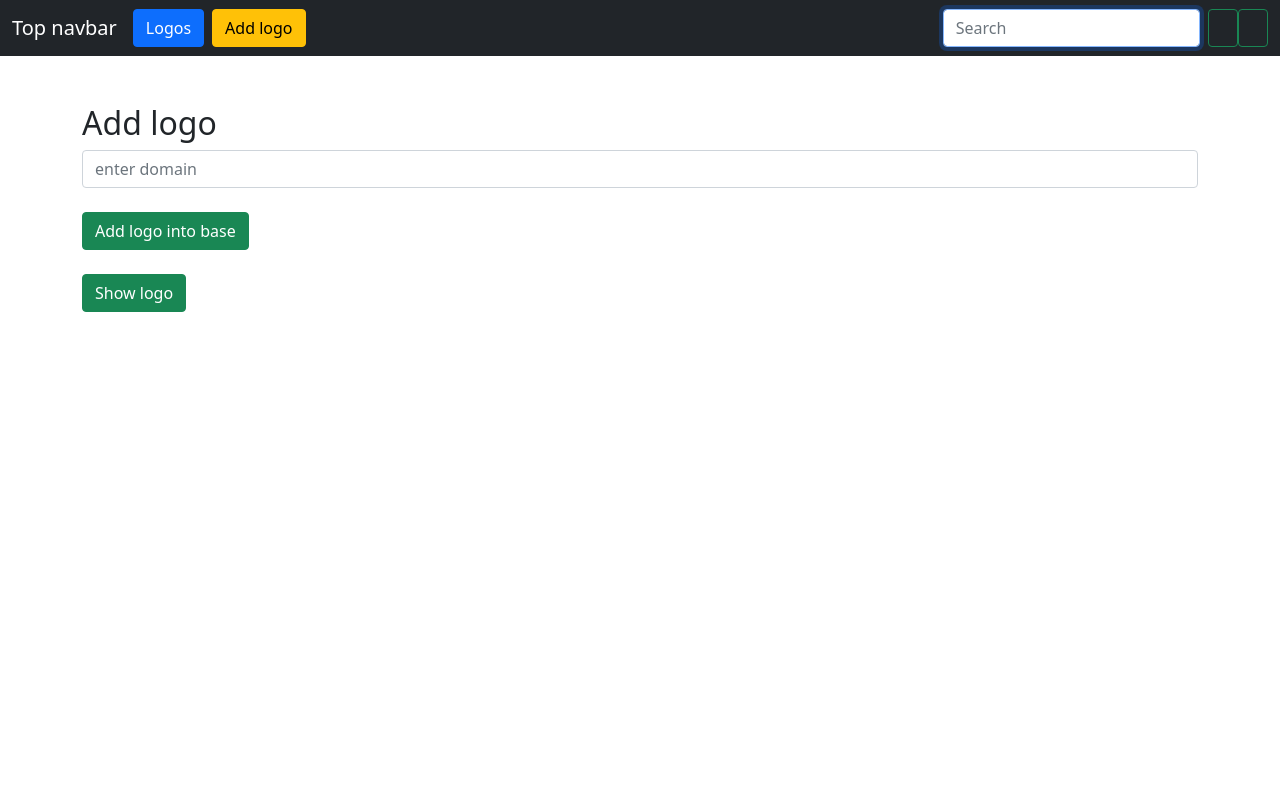
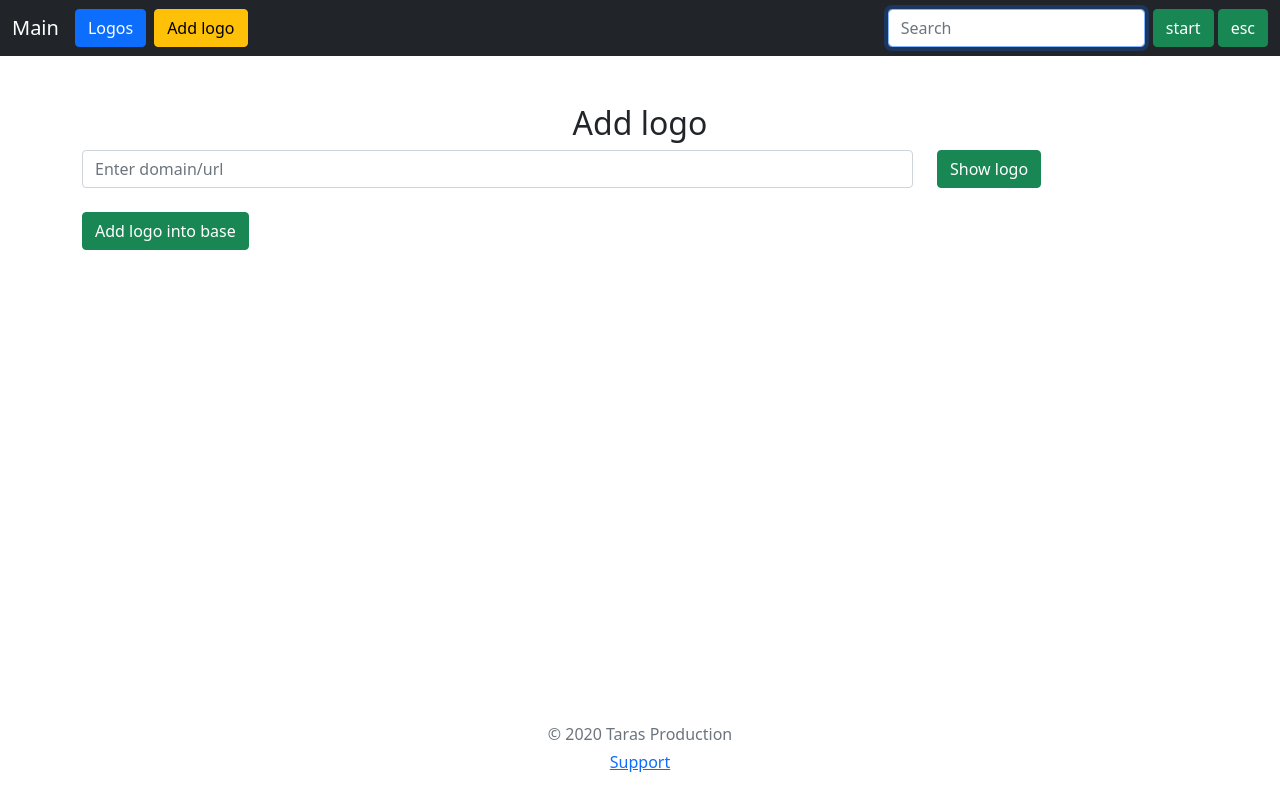
Before and after one commit to PTaras/CRM_flask_js, a Flask app: page /add-logo in a window 1280 px wide. Run offline with Flask 2, Linux system fonts and the light colour scheme; some libraries are stand-ins or nearby versions.

Commit message:
finall version

```diff
--- a/app.py
+++ b/app.py
@@ -6,17 +6,18 @@ import urllib.request
 from tkinter import *
 from tkinter import ttk
 from tkinter import filedialog
+from urllib.parse import urlparse
 
 app = Flask(__name__)
-app.config['SQLALCHEMY_DATABASE_URI'] = 'sqlite:///logos.db'
+app.config['SQLALCHEMY_DATABASE_URI'] = 'sqlite:///logos_all.db'
 app.config['SQLALCHEMY_TRACK_MODIFICATIONS'] = False
 db = SQLAlchemy(app)
 
 
 class Logo(db.Model):
     id = db.Column(db.Integer, primary_key=True)
-    domain = db.Column(db.String(100),  nullable=False, unique=True)
-    logo = db.Column(db.String(300), nullable=False)
+    domain = db.Column(db.String(100), nullable=False, unique=True)
+    logo = db.Column(db.String(300), unique=True, nullable=False)
     date_created = db.Column(db.DateTime, default=datetime.utcnow)
     delete_button = db.Column(db.String(100), nullable=False)
     download_button = db.Column(db.String(100), nullable=False)
@@ -55,10 +56,6 @@ def loop():
     gui.mainloop()
     return doStuff()
 
-@app.route('/')
-def index():
-    return render_template("index.html")
-
 
 @app.route('/logos')
 def logos():
@@ -87,14 +84,24 @@ def download_logo(id):
         urllib.request.urlretrieve("{}".format(save_logo.logo), "{}.png".format(path + "/" + save_logo.domain))
         return redirect('/logos')
     except:
-        return 'Sorry, logo not save. Try, please, again.'
+        return 'Sorry, logo not save. Please, choose path and try, please, again.'
 
 
 @app.route('/add-logo', methods=['POST', 'GET'])
 def add_logo():
     if request.method == 'POST':
         domain = request.form['domain']
-        logo_url = 'https://logo.clearbit.com/{}'.format(domain)
+        logos_all = Logo.query.order_by(Logo.date_created).all()
+        if len(logos_all) > 0:
+            for dom in logos_all:
+                if domain == dom.domain or urlparse(domain).netloc == dom.domain:
+                    return "Logo exist in base!"
+
+        if bool(re.match(r'http.*', domain)) == True:
+            logo_url = 'https://logo.clearbit.com/{}'.format(urlparse(domain).netloc)
+            domain = urlparse(domain).netloc
+        elif bool(re.match(r'http.*', domain)) == False:
+            logo_url = 'https://logo.clearbit.com/{}'.format(domain)
         delete_button = 'Delete'
         download_button = 'Download'
 
--- a/static/js/find.js
+++ b/static/js/find.js
@@ -9,13 +9,13 @@ function FindOnPage(name, status) {
 
 	input = document.getElementById(name).value; //получаем значение из поля в html
 
-	if(input.length<3&&status==true)
+	if(input.length < 3 && status==true)
 	{
-		alert('<h1>Для поиска вы должны ввести три или более символов</h1>');
+		alert('Для поиска вы должны ввести три или более символов');
 		function FindOnPageBack() { document.body.innerHTML = locale_HTML; }
 	}
 
-	if(input.length>=3)
+	if(input.length >= 3)
 	{
 		function FindOnPageGo() {
 
@@ -25,7 +25,7 @@ function FindOnPage(name, status) {
 			result_arr = [];   //в этом массиве будем хранить результат работы (подсветку)
 
 			var warning = true;
-			for(var i=0;i<result.length;i++) {
+			for(var i=0; i<result.length; i++) {
 				if(result[i].match(eval(search))!=null) {
 					warning = false;
 				}
--- a/static/js/index.js
+++ b/static/js/index.js
@@ -1,11 +1,23 @@
 function getLogo() {
-            var getDomain = document.getElementById("domain").value;
-            var show = document.getElementById("imgLogo");
-            imgurl = 'https://logo.clearbit.com/' + getDomain.trim();
-            const modalImg = document.getElementById('myImg');
-            show.style.display = "block";
-            modalImg.src = imgurl;
-            modalImg.alt = getDomain.trim();
+   var getDomain = document.getElementById("domain").value;
+   var show = document.getElementById("imgLogo");
+   var delTrim = getDomain.trim();
+   if (delTrim.match(/http.*/) === null) {
+       const imgurl = 'https://logo.clearbit.com/' + delTrim;
+       const modalImg = document.getElementById('myImg');
+       show.style.display = "block";
+       modalImg.src = imgurl;
+       modalImg.alt = delTrim;
+   } else {
+       const url = new URL(delTrim);
+       const imglURL = url.hostname;
+       const imgurl = 'https://logo.clearbit.com/' + imglURL;
+       const modalImg = document.getElementById('myImg');
+       console.log(imglURL, imgurl)
+       show.style.display = "block";
+       modalImg.src = imgurl;
+       modalImg.alt = imglURL;
+   }
   };
 
  function showLogo() {
--- a/templates/add-logo.html
+++ b/templates/add-logo.html
@@ -7,12 +7,17 @@
 
 {% block body %}
     <div class="container mt-5">
-        <h2>Add logo</h2>
-        <form method="post">
-            <input type="text" name="domain" id="domain" value="" class="form-control" placeholder="enter domain" required><br>
-            <input type="submit" class="btn btn-success" value="Add logo into base">
-        </form><br>
-        <button class="btn btn-success" id='get-logo' tabindex="-1" aria-disabled="true" onClick="getLogo()">Show logo</button>
+        <h2 class="text-center">Add logo</h2>
+        <div class="row">
+            <div class="col-sm-9">
+                <form method="post">
+                    <input type="text" name="domain" id="domain" value="" width="200px" class="form-control" placeholder="Enter domain/url" required><br>
+                    <input type="submit" class="btn btn-success" value="Add logo into base">
+                </form>
+            </div>
+            <br>
+            <div class="col-sm-3"> <button class="btn btn-success" id='get-logo' tabindex="-1" aria-disabled="true" onClick="getLogo()">Show logo</button></div>
+        </div>
     </div>
 <div class="container" id="imgLogo"  onClick="showLogo()">
     <img class="rounded mx-auto d-block" id="myImg" src="" alt="">
--- a/templates/base.html
+++ b/templates/base.html
@@ -8,34 +8,27 @@
     <link href="//maxcdn.bootstrapcdn.com/font-awesome/4.1.0/css/font-awesome.min.css" rel="stylesheet">
     <link href="https://cdn.jsdelivr.net/npm/bootstrap@5.0.0-beta1/dist/css/bootstrap.min.css" rel="stylesheet" integrity="sha384-giJF6kkoqNQ00vy+HMDP7azOuL0xtbfIcaT9wjKHr8RbDVddVHyTfAAsrekwKmP1" crossorigin="anonymous">
     <script src="https://ajax.googleapis.com/ajax/libs/jquery/3.5.1/jquery.min.js"></script>
-
 </head>
 <body>
     <nav class="navbar navbar-expand-md navbar-dark bg-dark mb-4">
   <div class="container-fluid">
-    <a class="navbar-brand" href="#">Top navbar</a>
+    <a class="navbar-brand" href="/logos">Main</a>
     <button class="navbar-toggler" type="button" data-bs-toggle="collapse" data-bs-target="#navbarCollapse" aria-controls="navbarCollapse" aria-expanded="false" aria-label="Toggle navigation">
       <span class="navbar-toggler-icon"></span>
     </button>
     <div class="collapse navbar-collapse" id="navbarCollapse">
       <ul class="navbar-nav me-auto mb-2 mb-md-0">
           <li class="nav-item me-2">
-          <a class="btn btn-primary" href="/logos" tabindex="-1" aria-disabled="true">Logos</a>
-        </li>
+            <a class="btn btn-primary" href="/logos" tabindex="-1" aria-disabled="true">Logos</a>
+          </li>
         <li class="nav-item me-2">
           <a class="btn btn-warning" href="/add-logo" tabindex="-1" aria-disabled="true">Add logo</a>
         </li>
-<!--          <li class="nav-item me-2">-->
-<!--              <input id="enter-domain" type="text" value="" placeholder="Enter domain" required>-->
-<!--              <button class="btn btn-success" id='get-logo' tabindex="-1" aria-disabled="true" onClick="getLogo()">Get logo</button>-->
-<!--        </li>-->
       </ul>
       <form class="d-flex">
           <input class="form-control me-2" type="text" id="text-to-find" value="" placeholder="Search" autofocus required>
-              <input class="btn btn-outline-success" type="button" onclick="javascript: FindOnPage('text-to-find',false); return false;" value=" " title="Отменить поиск">
-              <input class="btn btn-outline-success" type="button" onclick="javascript: FindOnPage('text-to-find',true); return false;" value=" " title="Начать поиск">
-<!--        <input class="form-control me-2" id="text-to-find" value="" type="search" placeholder="Search" aria-label="Search">-->
-<!--        <button class="btn btn-outline-success" type="submit" onclick="javascript: FindOnPage('text-to-find',false); return false;">Search</button>-->
+          <input class="btn btn-success me-1" type="button" onclick="javascript: FindOnPage('text-to-find',true); return false;" value="start" title="start">
+          <input class="btn btn-success" type="button" onclick="javascript: FindOnPage('text-to-find',false); return false;" value="esc" title="esc">
       </form>
     </div>
   </div>
@@ -43,6 +36,14 @@
     {% block body %}  {% endblock %}
 
 </body>
+<footer class="my-5 pt-5 text-muted text-center text-small">
+    <div class="fixed-bottom" style="padding: 0 0 10px 0;">
+        <p class="mb-1">© 2020 Taras Production</p>
+        <ul class="list-inline">
+          <li class="list-inline-item"><a href="http://t.me/PTarasL" target="_blank">Support</a></li>
+        </ul>
+    </div>
+  </footer>
 <script type="text/javascript" src="{{ url_for('static', filename='js/index.js') }}"></script>
 <script type="text/javascript" src="{{ url_for('static', filename='js/find.js') }}"></script>
 </html>
```
Also changed, not shown: templates/index.html (deleted, +0 -52 lines), logos.db (deleted), logos_all.db (added).
